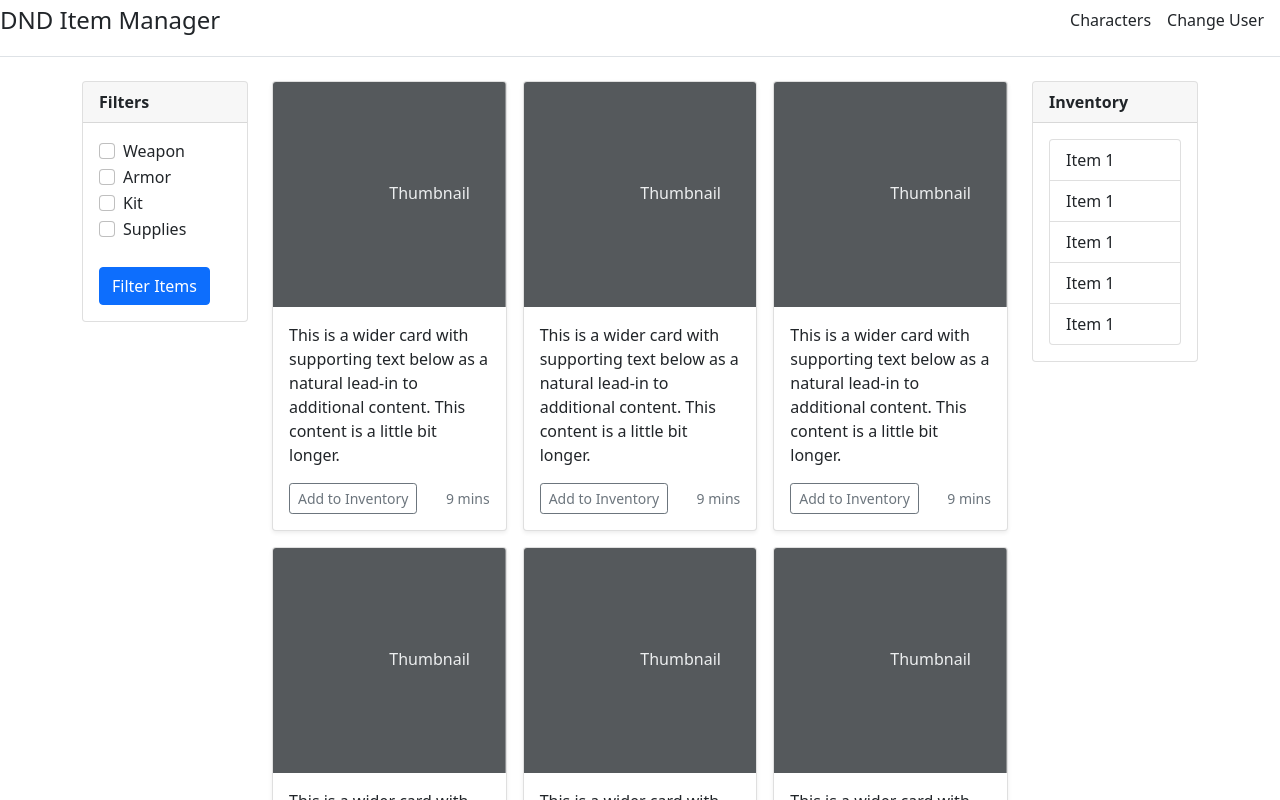
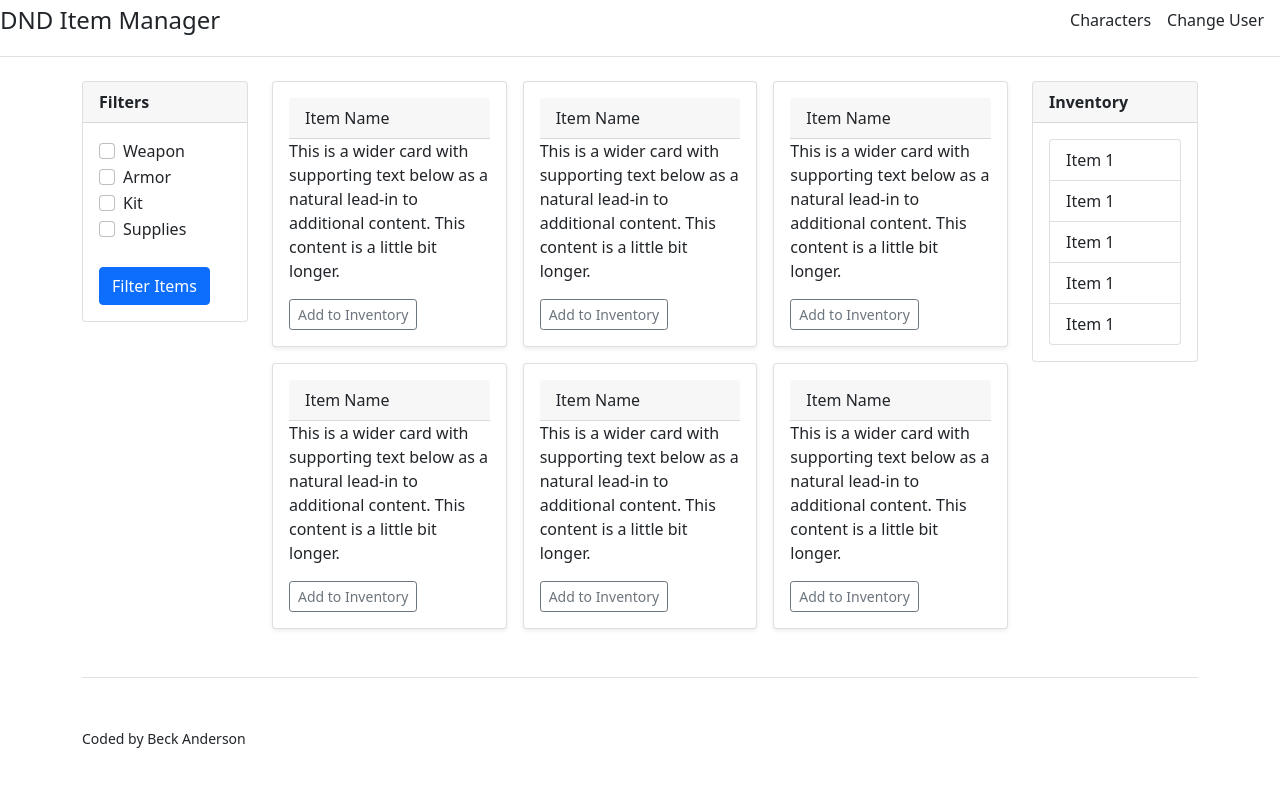
Before and after one commit to 2022-spring-adv-fe-mowe/dnd-item-manager, an Angular app: page / in a window 1280 px wide. Shown: the top 800 px of the page. Built offline with nearby package versions, Linux system fonts and the light colour scheme.

Commit message:
added a constructor for items
an item consists of an id, name, description, and price

```diff
--- a/src/app/components/item-list/items/item/item.component.html
+++ b/src/app/components/item-list/items/item/item.component.html
@@ -1,13 +1,11 @@
 <div class="card shadow-sm">
-    <svg class="bd-placeholder-img card-img-top" width="100%" height="225" xmlns="http://www.w3.org/2000/svg" role="img" aria-label="Placeholder: Thumbnail" preserveAspectRatio="xMidYMid slice" focusable="false"><title>Placeholder</title><rect width="100%" height="100%" fill="#55595c"/><text x="50%" y="50%" fill="#eceeef" dy=".3em">Thumbnail</text></svg>
-
     <div class="card-body">
+      <p class="card-header">Item Name</p>
       <p class="card-text">This is a wider card with supporting text below as a natural lead-in to additional content. This content is a little bit longer.</p>
       <div class="d-flex justify-content-between align-items-center">
         <div class="btn-group">
           <button type="button" class="btn btn-sm btn-outline-secondary">Add to Inventory</button>
         </div>
-        <small class="text-muted">9 mins</small>
       </div>
     </div>
   </div>
--- a/src/app/services/item.service.ts
+++ b/src/app/services/item.service.ts
@@ -5,5 +5,9 @@ import { Injectable } from '@angular/core';
 })
 export class ItemService {
 
+  items = [
+
+  ];
+
   constructor() { }
 }
```
Also changed, not shown: src/app/models/item.ts (added, +13 -0 lines), 1 other file (tests, documents, lock files or other folders).
